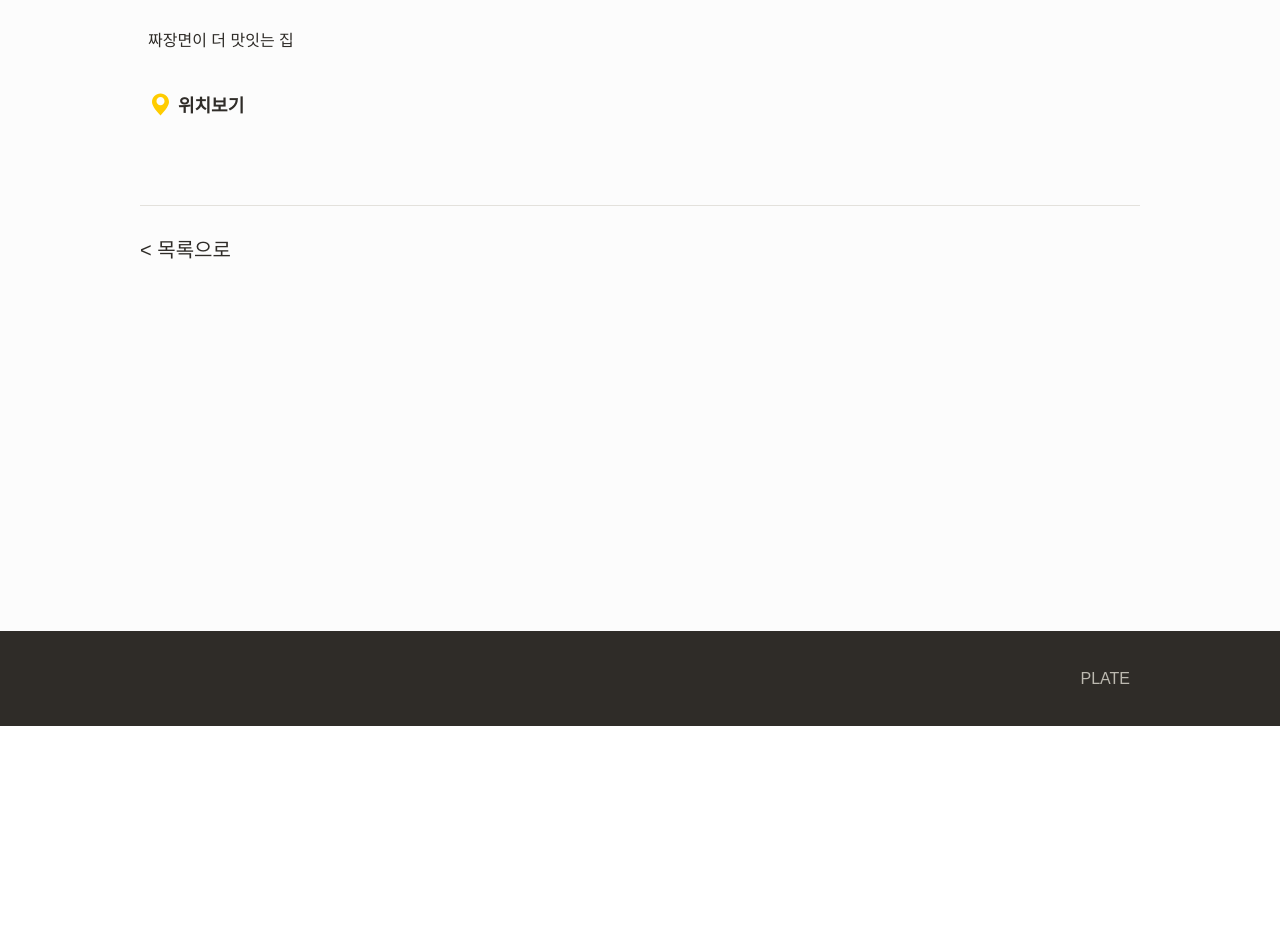
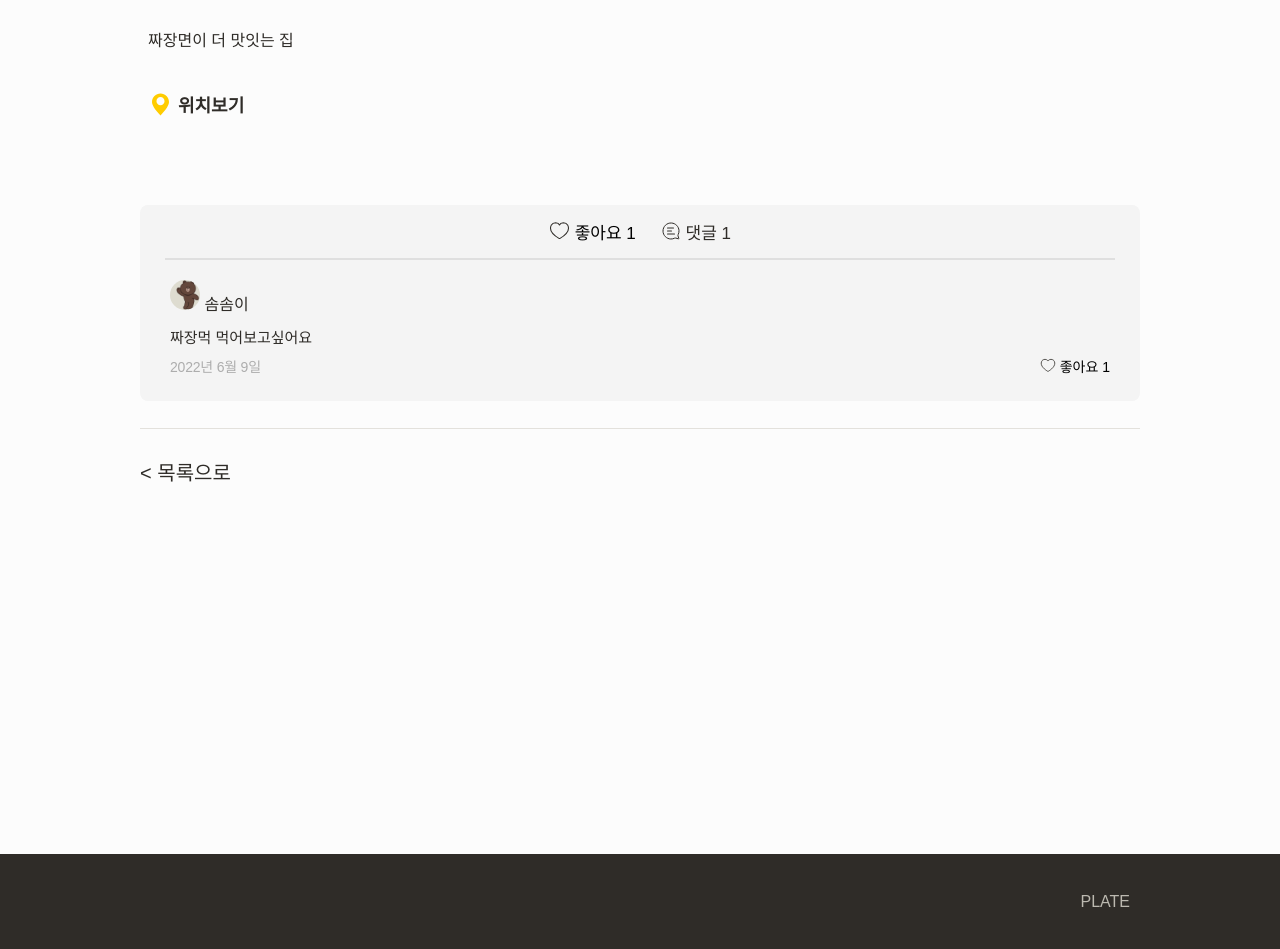
Before and after one commit to kimwoongasd/django_allauth, a Django app: page /review/11/ in a window 1280 px wide. Shown: the part 1615-2564 px from the top of the page. Before the commit the page ends 2341 px from the top, so only its background shows below. Run offline with Django 4.2, Linux system fonts and the light colour scheme; data comes from the database, SQL or seed files in the repository; both versions use the stored data as it was after the commit; some libraries are stand-ins or nearby versions; some web fonts are replaced.

Commit message:
add likes and comment to review_detail

```diff
--- a/plate/models.py
+++ b/plate/models.py
@@ -46,7 +46,7 @@ class Review(models.Model):
     # 1 : N 관계
     author = models.ForeignKey(User, on_delete=models.CASCADE, related_name="reviews")
 
-    likes = GenericRelation("Like")
+    likes = GenericRelation("Like", related_query_name="review")
 
     def __str__(self):
         return self.title
@@ -66,7 +66,7 @@ class Comment(models.Model):
     # 리뷰와 1 : N 관계
     review = models.ForeignKey(Review, on_delete=models.CASCADE, related_name="comments")
 
-    likes = GenericRelation("Like")
+    likes = GenericRelation("Like", related_query_name="comment")
 
     def __str__(self):
         return self.content[:30]
--- a/plate/static/plate/styles/style.css
+++ b/plate/static/plate/styles/style.css
@@ -21,6 +21,11 @@
   --profile-header-edit: #7b776b;
   --file-content-border: #cccac3;
   --file-content-background: #fff;
+  --like-comment-block: #f4f4f4;
+  --comment-border: #dfdfdf;
+  --follow-list-block: #f6f5f3;
+  --back-link: #e1811b;
+  --search-input-background: #f3f2ef;
 }
 
 /* site */
@@ -389,6 +394,133 @@ ul.navbar li {
   margin-right: 8px;
 }
 
+/* like-comment-block */
+
+.like-comment-block {
+  display: flex;
+  flex-direction: column;
+  border-radius: 8px;
+  background-color: var(--like-comment-block);
+  padding: 0 25px;
+  margin-bottom: 27px;
+}
+
+/* like-comment-header */
+
+.like-comment-header {
+  display: flex;
+  justify-content: center;
+  align-items: center;
+  padding: 14px 0px;
+  border-bottom: 1px solid var(--comment-border);
+}
+
+.like-comment-header > :not(:last-child) {
+  margin-right: 25px;
+}
+
+.like-button {
+  border: none;
+  cursor: pointer;
+  background: none;
+  font-size: 17px;
+  padding: 0;
+}
+
+a.like-button:hover {
+  text-decoration: none;
+}
+
+.comment-info {
+  font-size: 17px;
+}
+
+.like-button, .comment-info {
+  display: flex;
+  align-items: center;
+  white-space: pre;
+}
+
+/* comment */
+
+.comment {
+  padding: 20px 5px 25px 5px;
+  border-top: 1px solid var(--comment-border);
+}
+
+.comment-header {
+  display: flex;
+  justify-content: space-between;
+  margin-bottom: 10px;
+}
+
+.comment-header .buttons {
+  font-size: 14px;
+}
+
+.comment-content {
+  font-size: 15px;
+  line-height: 1.67;
+  margin-bottom: 6px;
+}
+
+.comment-footer {
+  display: flex;
+  justify-content: space-between;
+}
+
+.comment-footer .like-button {
+  font-size: 14px;
+}
+
+.comment-date {
+  font-size: 14px;
+  letter-spacing: -0.21px;
+  color: #adadad;
+}
+
+/* comment-form */
+
+.comment-create-form {
+  display: flex;
+  justify-content: space-between;
+  align-items: center;
+  margin-top: 30px;
+  margin-bottom: 30px;
+}
+
+.comment-create-form a {
+  width: 100%;
+}
+
+.comment-create-form textarea.cp-input {
+  height: 120px;
+}
+
+.comment-create-form button.cp-button {
+  margin-left: 25px;
+  flex-shrink: 0;
+}
+
+.comment-update-form {
+  max-width: 840px;
+  margin: 64px auto 19px auto;
+}
+
+.comment-update-form textarea.cp-input {
+  height: 120px;
+}
+
+.comment-update-form .buttons {
+  margin-top: 19px;
+  display: flex;
+  justify-content: end;
+}
+
+.comment-update-form .buttons > :not(:last-child) {
+  margin-right: 15px;
+}
+
 /* review-form */
 
 .review-form {
--- a/plate/templates/plate/review_detail.html
+++ b/plate/templates/plate/review_detail.html
@@ -43,6 +43,52 @@
       </a>
     </div>
 
+    <div class="like-comment-block">
+      <div class="like-comment-header">
+        <button class="like-button">
+          <img width="21px" src="{% static 'plate/icons/ic-heart.svg' %}" alt="like icon">
+          <span> 좋아요 {{ review.likes.count }}</span>
+        </button>
+        <div class="comment-info">
+          <img src="{% static 'plate/icons/ic-comment.svg' %}" alt="comment icon">
+          <span> 댓글 {{ review.comments.count }}</span>
+        </div>
+      </div>
+      <div class="comment-list">
+        {% for comment in review.comments.all %}
+          <div class="comment">
+            <div class="comment-header">
+              <a href="{% url 'profile' comment.author.id %}">
+                <div class="author">
+                  <div class="cp-avatar" style="background-image: url('{{ comment.author.profile_pic.url }}')"></div>
+                  <span>{{ comment.author.nickname }}</span>
+                </div>
+              </a>
+              {% if user == comment.author %}
+                <div class="buttons">
+                  <a href="#">삭제</a>
+                  <span> | </span>
+                  <a href="#">수정</a>
+                </div>
+              {% endif %}
+            </div>
+            <div class="comment-content">
+              {{ comment.content|linebreaksbr }}
+            </div>
+            <div class="comment-footer">
+              <div class="comment-date">
+                {{ comment.dt_created|date:"Y년 n월 j일" }}
+              </div>
+              <button class="like-button">
+                <img width="16px" src="{% static 'plate/icons/ic-heart.svg' %}" alt="like icon">
+                <span> 좋아요 {{ comment.likes.count }}</span>
+              </button>
+            </div>
+          </div>
+        {% endfor %}
+      </div>
+    </div>
+
     <div class="footer">
       <a class="back-link" href="{% url 'index' %}">&lt; 목록으로</a>
       {% if review.author == user %}
```
Also changed, not shown: other parts of plate/static/plate/styles/style.css (+51 -0 lines), db.sqlite3, plate/static/plate/icons/ic-comment.svg (added), plate/static/plate/icons/ic-heart-orange.svg (added), plate/static/plate/icons/ic-heart.svg (added), plate/static/plate/icons/ic-search.svg (added).
